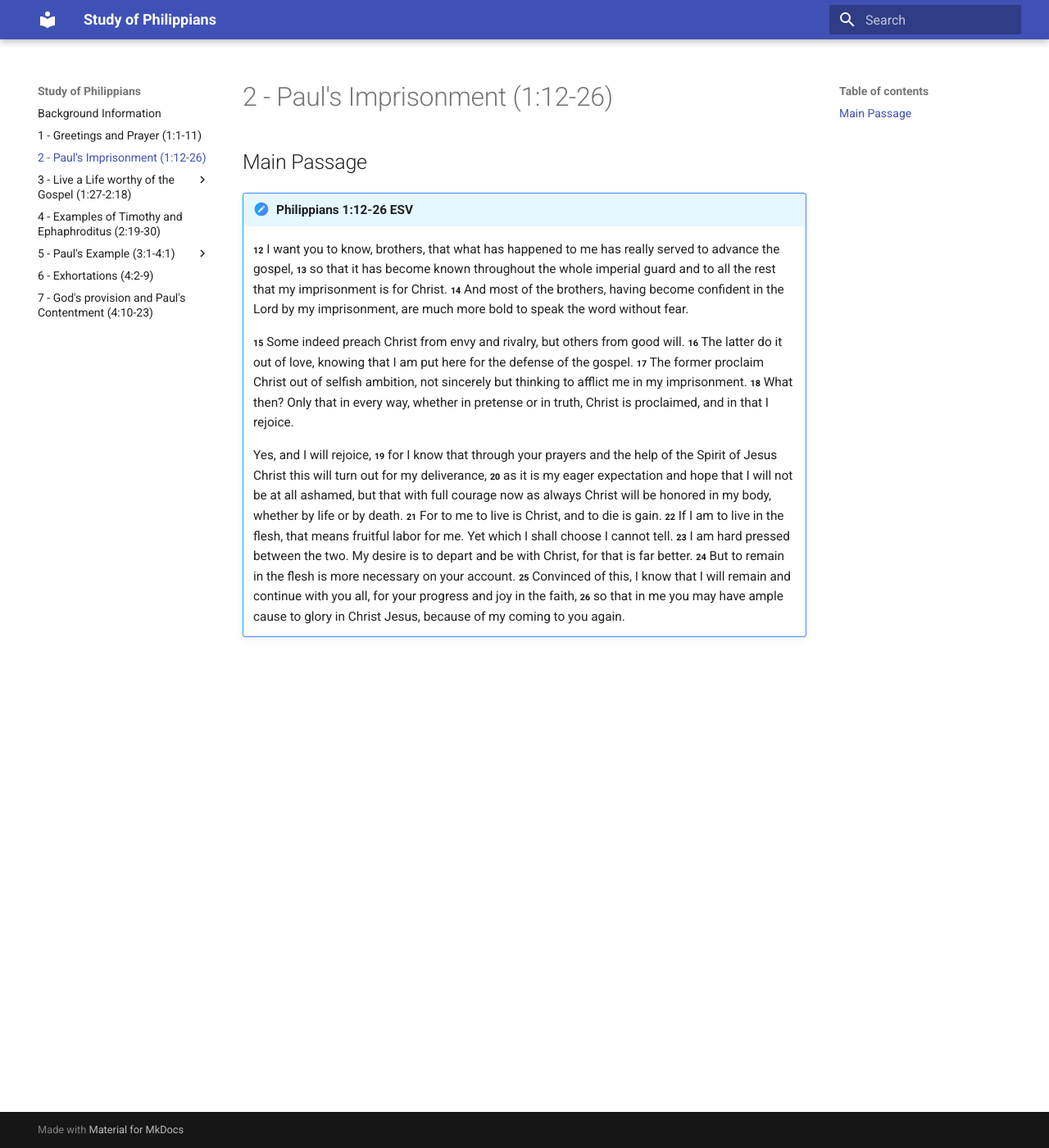
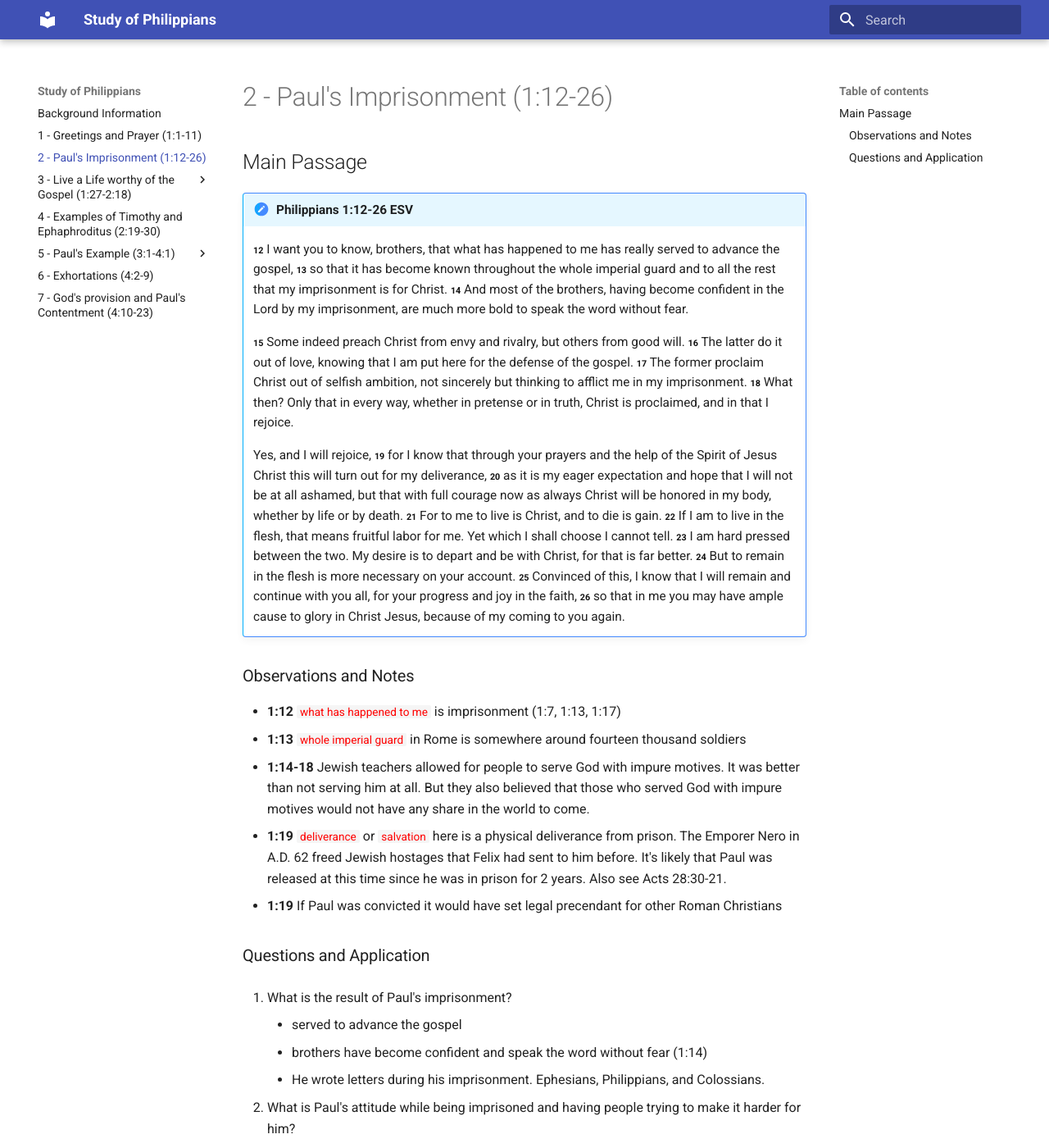
Before and after one commit to 1dancook/philippians-study, an MkDocs documentation site: the page built from docs/02-imprisonment.md, in a window 1280 px wide and 1400 px high. Shown: the whole window at 82% size. Built offline with MkDocs 1.6.1 and Material for MkDocs 9.7.7, drawn with Linux system fonts in a browser that asks for light colours; some of the changed text lies outside the part shown.

Commit message:
add: 02-imprisonment section

```diff
--- a/docs/02-imprisonment.md
+++ b/docs/02-imprisonment.md
@@ -8,3 +8,51 @@
     **15** Some indeed preach Christ from envy and rivalry, but others from good will. **16** The latter do it out of love, knowing that I am put here for the defense of the gospel. **17** The former proclaim Christ out of selfish ambition, not sincerely but thinking to afflict me in my imprisonment. **18** What then? Only that in every way, whether in pretense or in truth, Christ is proclaimed, and in that I rejoice.
 
     Yes, and I will rejoice, **19** for I know that through your prayers and the help of the Spirit of Jesus Christ this will turn out for my deliverance, **20** as it is my eager expectation and hope that I will not be at all ashamed, but that with full courage now as always Christ will be honored in my body, whether by life or by death. **21** For to me to live is Christ, and to die is gain. **22** If I am to live in the flesh, that means fruitful labor for me. Yet which I shall choose I cannot tell. **23** I am hard pressed between the two. My desire is to depart and be with Christ, for that is far better. **24** But to remain in the flesh is more necessary on your account. **25** Convinced of this, I know that I will remain and continue with you all, for your progress and joy in the faith, **26** so that in me you may have ample cause to glory in Christ Jesus, because of my coming to you again.
+
+
+### Observations and Notes
+
+
+
+
+- **1:12** `what has happened to me` is imprisonment (1:7, 1:13, 1:17)
+- **1:13** `whole imperial guard` in Rome is somewhere around fourteen thousand soldiers
+- **1:14-18** Jewish teachers allowed for people to serve God with impure motives. It was better than not serving him at all. But they also believed that those who served God with impure motives would not have any share in the world to come.
+- **1:19** `deliverance` or `salvation` here is a physical deliverance from prison. The Emporer Nero in A.D. 62 freed Jewish hostages that  Felix had sent to him before. It's likely that Paul was released at this time since he was in prison for 2 years. Also see Acts 28:30-21.
+- **1:19** If Paul was convicted it would have set legal precendant for other Roman Christians
+
+### Questions and Application
+
+1. What is the result of Paul's imprisonment?
+    - served to advance the gospel
+    - brothers have become confident and speak the word without fear (1:14)
+    - He wrote letters during his imprisonment. Ephesians, Philippians, and Colossians.
+
+2. What is Paul's attitude while being imprisoned and having people trying to make it harder for him?
+    - it is `for Christ` (1:13)
+    - `I will rejoice` (1:18)
+
+
+3. What are the bad motives that some have to preach Christ? Why do they have these motives? What are good motives for preaching Christ? How can people inflict Paul in prison by preaching the gospel (v17)?
+    - They had `envy`, `rivalry`, `selfish ambition` and a lack of sincerity - they wanted to be better than Paul as if preaching Christ was some kind of competition.
+    - They were glad Paul was imprisoned because they had more advantage over him in preaching the gospel.
+    - They wanted him to lose in the competition.
+    - Good motives are having `good will`, preaching `out of love`.
+
+4. What is meant by `for to me to live is Christ, and to die is gain` (v21) Was Paul suicidal? He said `my desire is to depart and be with Christ, for that is far better` (v23) Why does Paul desire to die? Why doesn't he want to die?
+    - He had this desire because he wanted to be with Christ.
+    - He was not suicidal, but new the potential reality of his case. If convicted he would face death. If not he would go free. He was ready to die and was not afraid of it because he knew he would be with Christ.
+    - He was convinced that it would be more gain for others to remain alive.
+
+5. Was it God's plan that Paul was in prison? How was he able to remain joyful and hopeful?
+    - See Acts 9:16
+    - He had hope that God would take care of him
+    - He knew God was still using him
+    - Even though he was in prison, he was still connected with God's purpose for his life.
+    - Paul's attitude during his suffering is not self-centered at all. We can often have an attitude that is somewhat masked as something good and Christian - *God is putting me through this so that I will become more like him.* While that is certainly true, God often has bigger purposes than just that. Paul sees his situation in a non-selfish way. It is for the benefit of others. His life was centered on serving Jesus and proclaiming the gospel.
+    - We have purpose in life - to glorify God. In the midst of some difficult time we can sulk, or we can continue in the purpose God has given us. Even more specifically, how we can glorify God to the people around us.
+
+6.  Have you ever felt like you wanted out of God's plan because it was hard? What can you do if you feel like that?
+    - *"God didn't waste Paul's time during the Roman imprisonment. God never wastes our time, though we may waste it by not sensing God's purpose for our lives at the moment."*
+
+7.  What does Paul's desire to stay alive for the benefit of others say about him?
--- a/docs/css/custom.css
+++ b/docs/css/custom.css
@@ -21,3 +21,9 @@
   border-left-color: #00b0ff;
 
 }
+
+
+.md-typeset code, .md-typeset pre {
+  font-family: "Roboto","Helvetica Neue","Helvetica","Arial","sans-serif";
+  color: red;
+}
```
Also changed, not shown: docs/03-01-unity-humility.md (line endings or trailing spaces).
